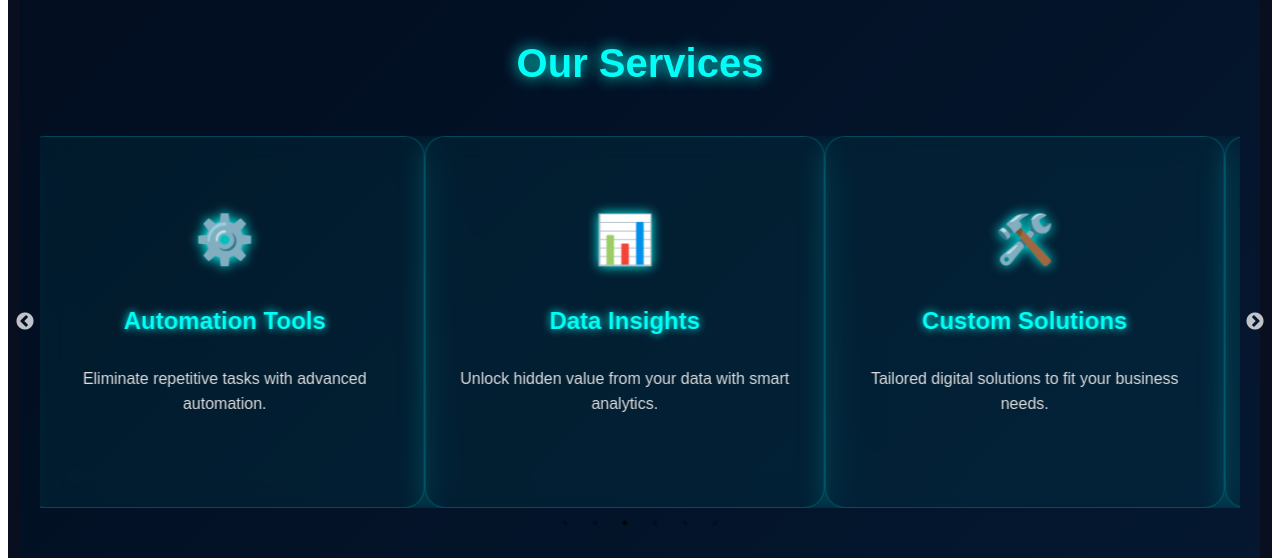
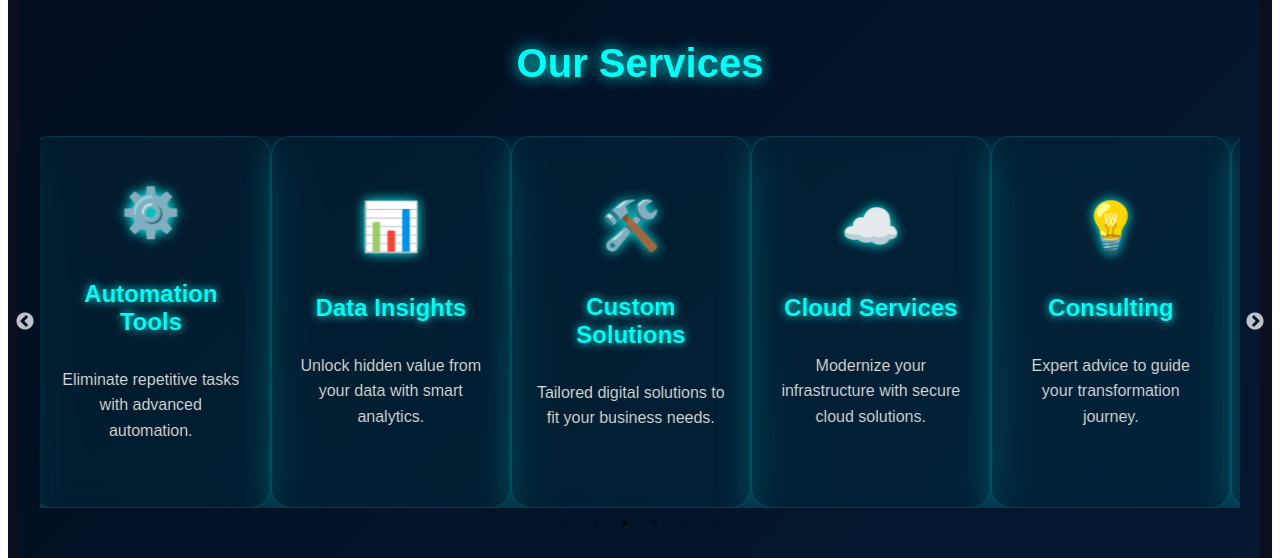
Before and after one commit to anirudhsaini364-Data/futurify-site, a React (Vite) app: page / in a window 1280 px wide. Shown: the part 820-1378 px from the top of the page. Built offline with nearby package versions, Linux system fonts and the light colour scheme.

Commit message:
Update: applied all latest changes

```diff
--- a/src/App.jsx
+++ b/src/App.jsx
@@ -216,6 +216,7 @@ export default function App() {
           </div>
         </section>
 
+
 {/* Services */}
 <section
   ref={servicesRef}
@@ -242,16 +243,16 @@ export default function App() {
     dots={true}
     infinite={true}
     speed={600}
-    slidesToShow={3}
+    slidesToShow={5}
     slidesToScroll={1}
     autoplay={true}
     autoplaySpeed={3000}
     pauseOnHover={true}
     centerMode={false}
     responsive={[
-      { breakpoint: 1024, settings: { slidesToShow: 2, slidesToScroll: 1 } },
-      { breakpoint: 768, settings: { slidesToShow: 1, slidesToScroll: 1, centerMode: true, centerPadding: "40px" } },
-      { breakpoint: 480, settings: { slidesToShow: 1, slidesToScroll: 1, centerMode: true, centerPadding: "20px" } },
+      { breakpoint: 1024, settings: { slidesToShow: 2, slidesToScroll: 1, centerMode: false } },
+      { breakpoint: 768, settings: { slidesToShow: 1, slidesToScroll: 1, centerMode: false } },
+      { breakpoint: 480, settings: { slidesToShow: 1, slidesToScroll: 1, centerMode: false } },
     ]}
   >
     {[
@@ -262,28 +263,28 @@ export default function App() {
       { title: "Cloud Services", desc: "Modernize your infrastructure with secure cloud solutions.", icon: "☁️" },
       { title: "Consulting", desc: "Expert advice to guide your transformation journey.", icon: "💡" },
     ].map((service, idx) => (
-      <div key={idx} style={{ padding: "0 10px", boxSizing: "border-box" }}>
+      <div key={idx} style={{ padding: "0 12px", boxSizing: "border-box" }}>
         <div
           className="service-card"
           style={{
             background: "rgba(0,255,255,0.05)",
-            backdropFilter: "blur(12px)",
+            backdropFilter: "blur(14px)",
             borderRadius: "20px",
             height: "320px",
             textAlign: "center",
-            boxShadow: "0 8px 30px rgba(0,255,255,0.2)",
+            boxShadow: "0 10px 35px rgba(0,255,255,0.25)",
             display: "flex",
             flexDirection: "column",
             justifyContent: "center",
             padding: "25px",
             transition: "transform 0.4s, box-shadow 0.4s",
-            border: "1px solid rgba(0,255,255,0.2)",
+            border: "1px solid rgba(0,255,255,0.15)",
           }}
         >
           <div style={{ fontSize: "3rem", marginBottom: "15px", textShadow: "0 0 12px #00fff7" }}>
             {service.icon}
           </div>
-          <h3 style={{ fontSize: "1.5rem", marginBottom: "15px", color: "#00fff7", textShadow: "0 0 8px #00fff7" }}>
+          <h3 style={{ fontSize: "1.5rem", marginBottom: "15px", color: "#00fff7", textShadow: "0 0 10px #00fff7" }}>
             {service.title}
           </h3>
           <p style={{ color: "#ddd", fontSize: "1rem", lineHeight: 1.6 }}>
@@ -297,10 +298,10 @@ export default function App() {
   <style jsx>{`
     .service-card:hover {
       transform: translateY(-15px);
-      box-shadow: 0 15px 40px rgba(0, 255, 255, 0.5);
+      box-shadow: 0 18px 45px rgba(0, 255, 255, 0.5);
     }
 
-    /* Fix slick-slide width so mobile shows only one card */
+    /* Ensure slick-slide flex and proper spacing */
     .slick-slide {
       display: flex !important;
       justify-content: center;
@@ -308,12 +309,14 @@ export default function App() {
     }
 
     .slick-list {
-      margin: 0 -10px; /* gap between slides */
+      margin: 0 -12px; /* gap between slides */
     }
 
+    /* Mobile: enforce one card per view */
     @media (max-width: 768px) {
       .slick-slide > div {
-        width: 100% !important; /* only 1 card */
+        width: 100% !important;
+        max-width: 100% !important;
       }
     }
   `}</style>
```
